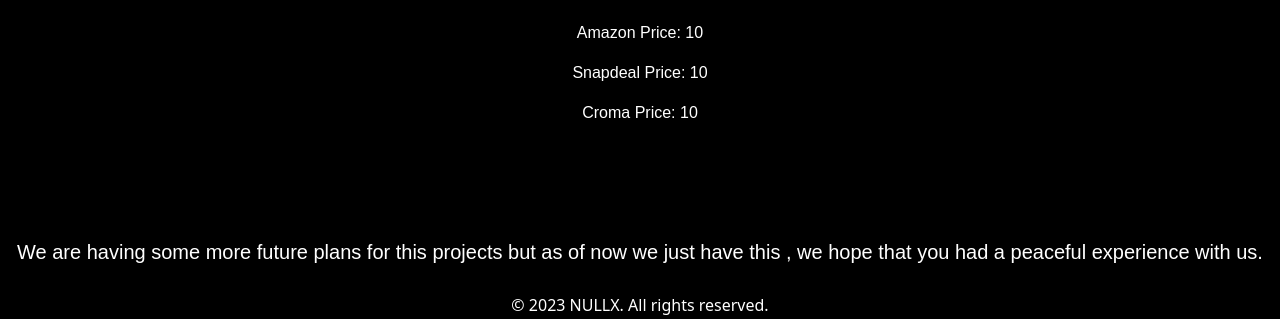
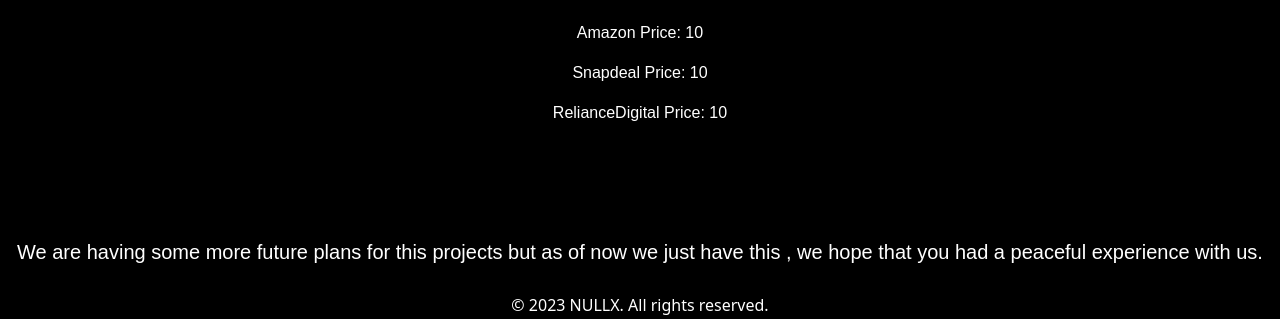
Before and after one commit to salvatoreOm/NULLX, a Flask app: template templates/home.html in a window 1280 px wide. Shown: the part 1208-1527 px from the top of the page. Run offline with Flask 3, Linux system fonts and the light colour scheme; the template is opened without the code that fills it: most values are stand-ins (such as "Sample title", 1, 10 or a date in 2020).

Commit message:
Made final changes

```diff
--- a/app.py
+++ b/app.py
@@ -20,34 +20,17 @@
   return price.text.strip() if price else 'N/A'
 
 
-def get_Croma_price(product_name):
-  url = f'https://www.croma.com/search/?text={product_name.replace(" ", "%20")}'
+def get_RelianceDigital_price(product_name):
+  url = f'https://www.reliancedigital.in/search?q={product_name.replace(" ", "+")}'
   headers = {
-      # Replace with your User-Agent string
       'User-Agent':
       'Mozilla/5.0 (Windows NT 10.0; Win64; x64) AppleWebKit/537.36 (KHTML, like Gecko) Chrome/109.0.0.0 Safari/537.36',
   }
-  try:
-    # Send a GET request to the URL with custom headers
-    response = requests.get(url, headers=headers)
-
-    # Check if the request was successful
-    if response.status_code == 200:
-      # Parse the HTML content of the page
-      soup = BeautifulSoup(response.text, 'html.parser')
-
-      # Find the price element on the page
-      price = soup.find('span', {'class': 'amount'})
-
-      # Extract the price text
-      if price:
-        return price.text.strip()
-      else:
-        return 'N/A'  # Price not found
-    else:
-      return 'N/A'  # Request was unsuccessful
-  except Exception as e:
-    return 'Error: ' + str(e)
+  response = requests.get(url, headers=headers)
+  soup = BeautifulSoup(response.content, 'html.parser')
+  soup1 = BeautifulSoup(soup.prettify(), 'html.parser')
+  price = soup1.find('span', class_='priceboxw__price')
+  return price.text.strip() if price else 'N/A'
 
 
 def get_amazon_price(product_name):
@@ -82,20 +65,20 @@
   walmart_price = None
   snapdeal_price = None
   amazon_price = None
-  Croma_price = None
+  RelianceDigital_price = None
 
   if request.method == 'POST':
     product_name = request.form.get('product_name')
     walmart_price = get_walmart_price(product_name)
     snapdeal_price = get_snapdeal_price(product_name)
     amazon_price = get_amazon_price(product_name)
-    Croma_price = get_Croma_price(product_name)
+    RelianceDigital_price = get_RelianceDigital_price(product_name)
 
   return render_template('home.html',
                          walmart_price=walmart_price,
                          snapdeal_price=snapdeal_price,
                          amazon_price=amazon_price,
-                         Croma_price=Croma_price)
+                         RelianceDigital_price=RelianceDigital_price)
 
 
 if __name__ == '__main__':
--- a/templates/home.html
+++ b/templates/home.html
@@ -81,8 +81,8 @@
         <p>Snapdeal Price: {{ snapdeal_price }}</p>
   {% endif %}
 
-  {% if Croma_price %}
-      <p>Croma Price: {{ Croma_price }}</p>
+  {% if RelianceDigital_price %}
+      <p>RelianceDigital Price: {{ RelianceDigital_price }}</p>
   {% endif %}
   <br>
   <br>
```
